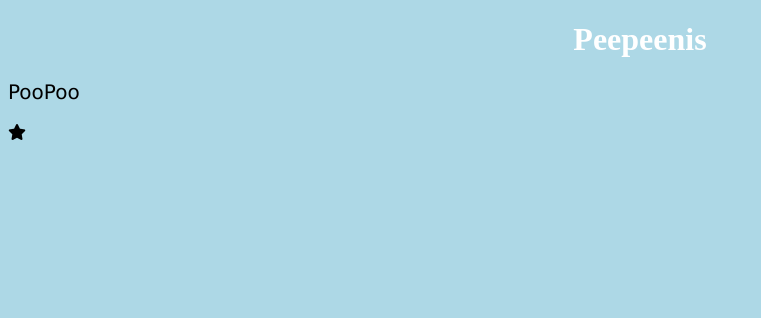
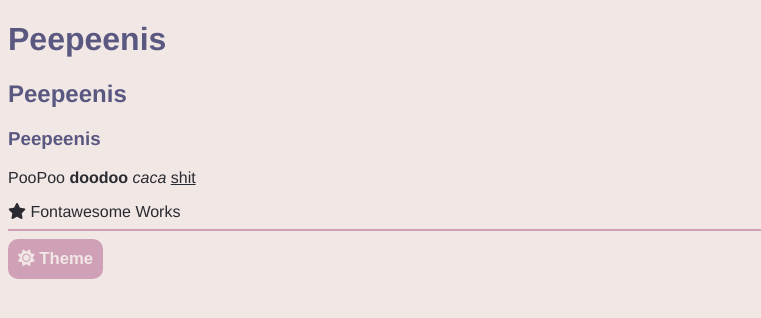
Before and after one commit to Kevabunch/CS_Site_Template, a PHP site: page / in a window 1280 px wide. Shown: the top 318 px of the page, without its empty margins (0-761 px from the left). Run offline with PHP 8.4, Linux system fonts and the light colour scheme; some libraries are stand-ins or nearby versions.

Commit message:
Add files via upload

```diff
--- /dev/null
+++ b/app.js
@@ -0,0 +1,12 @@
+'use strict';
+
+const switcher = document.querySelector('.btn');
+
+switcher.addEventListener('click', function() {
+    document.body.classList.toggle('light-theme');
+    document.body.classList.toggle('dark-theme');
+});
+
+$('.clk a').click(function(){
+    $(this).find('i').toggleClass('fa-sun fa-moon')
+});
--- a/index.html
+++ b/index.html
@@ -1,15 +1,35 @@
 <!DOCTYPE html>
-<html>
+<html lang="en">
 <head>
-    <title>Homepage</title>
+
+    <meta charset="UTF-8">
+    <meta http-equiv="X-UA-Compatible" content="IE=edge">
+    <meta name="viewport" content="width=device-width, initial-scale=1.0">
+    <title>Template</title>
     <link rel="stylesheet" href="style.css">
     <script src="https://kit.fontawesome.com/5b7f39a890.js" crossorigin="anonymous"></script>
+
 </head>
-<body>
-<?php include 'header.php';?>
+<body class="light-theme">
+
 <h1>Peepeenis</h1>
-<p>PooPoo</p>
-<i class="fas fa-star"></i>
+<h2>Peepeenis</h2>
+<h3>Peepeenis</h3>
+
+<p>PooPoo <b>doodoo</b> <i>caca</i> <u>shit</u></p>
+<span><i class="fas fa-star"></i> Fontawesome Works</span>
+
+<hr>
+
+<div>
+    <button class="btn">
+        <span class="clk"><a href="javascript:void"><i class="fas fa-sun"></i> Theme</a></span>
+    </button>
+</div>
+
+
+<script src="app.js"></script>
+<noscript>Please enable JavaScript for full functionality.</noscript>
 
 </body>
 </html>
--- a/style.css
+++ b/style.css
@@ -1,13 +1,88 @@
+
+:root {
+  --lightBg: #f1e7e5;
+  --lightText: #292b30;
+  --lightText2: #5a5880 ;
+  --lightBg2: #eecacd ;
+  --lightAcc: #cfa0b6 ;
+  --lightLink: #d6219a;
+
+  --darkBg: #282d3c ;
+  --darkText: #ffe8e1 ;
+  --darkText2: #ffc4d1 ;
+  --darkBg2: rgb(67, 73, 122) ;
+  --darkAcc: #5e7a94 ;
+  --darkLink: #10d3b9;
+
+  --white: #ffffff;
+  --black: #000000;
+}
+
 body {
-  background: lightblue;
+  background: var(--bg);
+  color: var(--fontColor);
+  font-family: helvetica;
+}
+
+.themeLight: before:: {
+  content: "\f185";
+}
+
+.light-theme {
+  --bg: var(--lightBg);
+  --fontColor: var(--lightText);
+  --headerColor: var(--lightText2);
+  --accent: var(--lightAcc);
+  --link: var(--lightLink);
+
+  --btnFontColor: var(--lightText2);
+  --btnBg: var(--lightAcc);
+}
+
+.dark-theme {
+  --bg: var(--darkBg);
+  --fontColor: var(--darkText);
+  --headerColor: var(--darkText2);
+  --accent: var(--darkAcc);
+  --link: var(--darkLink);
+
+  --btnFontColor: var(--darkText2);
+  --btnBg: var(--darkAcc);
+}
+
+.btn {
+  color: var(--btnFontColor);
+  background-color: var(--btnBg);
+  border: none;
+  padding: 10px;
+  border-radius: 10px;
+}
+
+.btn a {
+  color: var(--bg);
+  font-size: 125%;
+  text-decoration: none;
+}
+
+a {
+  color: var(--link);
+  font-weight: bold;
+}
+
+hr {
+  background-color: var(--accent);
+  height: 2px;
+  border: 0;
 }
 
 h1 {
-  color: white;
-  text-align: center;
+  color: var(--headerColor);
 }
 
-p {
-  font-family: verdana;
-  font-size: 20px;
+h2 {
+  color: var(--headerColor);
 }
+
+h3 {
+  color: var(--headerColor);
+}
```
